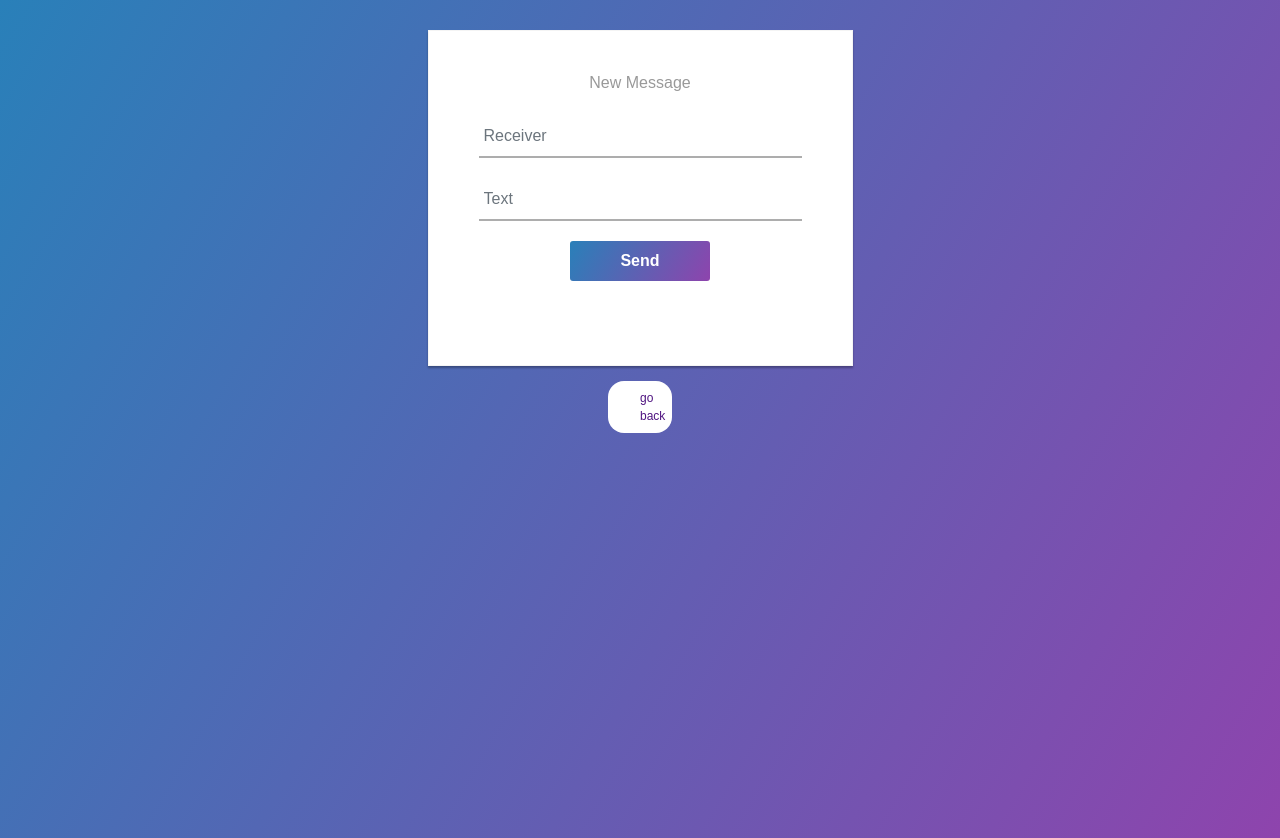
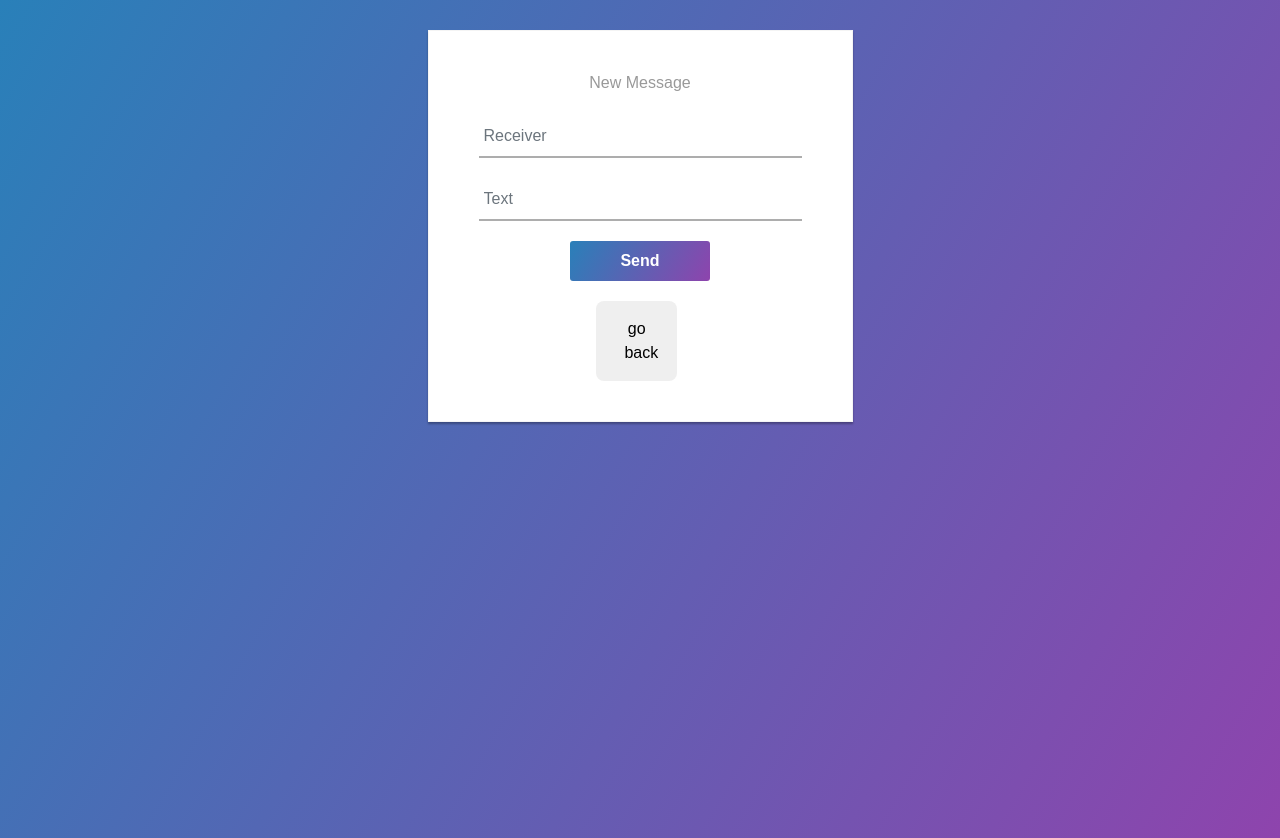
Before and after one commit to Source-Code-Wizard/OpenSea-FrontEnd, a React (Create React App) app: page /OpenSea/NewMessage in a window 1280 px wide. Built offline with nearby package versions, Linux system fonts and the light colour scheme.

Commit message:
buttons aligned

```diff
--- a/src/components/Messages/MessageCard.js
+++ b/src/components/Messages/MessageCard.js
@@ -91,7 +91,7 @@ export default function MessageCard({eachMessage,refreshFunction}){
                             // return(
                             //     response.data
                             // )
-                            navigateTo(`/OpenSea/Outbox`, { state: { from: location } })
+                           //navigateTo(`/OpenSea/Outbox`, { state: { from: location } })
                         })
                         .catch(function (error) {
                             console.log(error);
--- a/src/components/Messages/MessagingStartPage.css
+++ b/src/components/Messages/MessagingStartPage.css
@@ -1,5 +1,5 @@
 .messaging_body{
-    margin-top: 13%;
+    margin-top: 5%;
     height: 100vh;
 }
 
@@ -11,7 +11,7 @@
     letter-spacing: -0.04em;
     text-align: center;
     color: #81AFDD;
-    margin-bottom: 10%;
+    margin-bottom: 3%;
 }
 
 .message-buttons{
@@ -22,12 +22,13 @@
     display: inline;
     border-radius: 0.5rem;
     margin-right: 2%;
+    margin-bottom: 3%;
     box-sizing: border-box;
     font-size: 16px;
     justify-content: center;
     padding:1rem 1.75rem;
     text-decoration: none;
-    width: 7%;
+    width: 9%;
     border: 0;
     cursor: pointer;
     user-select: none;
@@ -70,13 +71,14 @@ color: #37AEE2;
     display: inline;
     border-radius: 0.5rem;
     margin-right: 2%;
-    margin-left: 45%;
+    text-align: center;
+    margin-left: 44.6%;
     box-sizing: border-box;
     font-size: 16px;
     justify-content: center;
     padding:1rem 1.75rem;
     text-decoration: none;
-    width: 7%;
+    width: 9%;
     border: 0;
     cursor: pointer;
     user-select: none;
--- a/src/components/Messages/NewMessage.js
+++ b/src/components/Messages/NewMessage.js
@@ -176,10 +176,8 @@ export default function NewMessage(){
             {(error !== "") ? (<label>{error}</label>) : (<label>{MessageSentMsg}</label>)}
                 {(serverResponse !== "") ? (<label>{serverResponse}</label>) : ("")}
                 {/* {(MessageSentMsg !== "") ? (<label>{MessageSentMsg}</label>) : ("")} */}
+                <button type="submit" className="back_button" onClick={() => { navigateTo(from) }}>go back</button>
             </form>
-            <button type="submit" className="back_button" onClick={() => { navigateTo(from) }}>go back</button>
-
-
 
         </div>
     )
--- a/src/components/Messages/newmessage.css
+++ b/src/components/Messages/newmessage.css
@@ -81,9 +81,7 @@ body {
   justify-content: center;
   align-items: center;
 }
-.h3{
 
-}
 .center h1{
   text-align: center;
   padding: 20px 0;
@@ -119,21 +117,17 @@ form .txt_field{
 
 .back_button{
   display: inline;
-    border-radius: 1rem;
+  border-radius: 0.5rem;
   margin-right: 2%;
-    margin-left: 2%;
-    text-align: left;
   box-sizing: border-box;
-    font-size: 12px;
-    justify-content: right;
-    padding:0.5rem 2rem;
+  font-size: 16px;
+  justify-content: center;
+  padding:1rem 1.75rem;
   text-decoration: none;
-    width: 5%;
+  width: 25%;
   border: 0;
   cursor: pointer;
   user-select: none;
   -webkit-user-select: none;
   touch-action: manipulation;
-    background-image: linear-gradient(-180deg, #FFFF 0%, #FFFF 100%);
-    color: #501581;
 }
```
Lines whose indentation alone changed are shown as unchanged.
